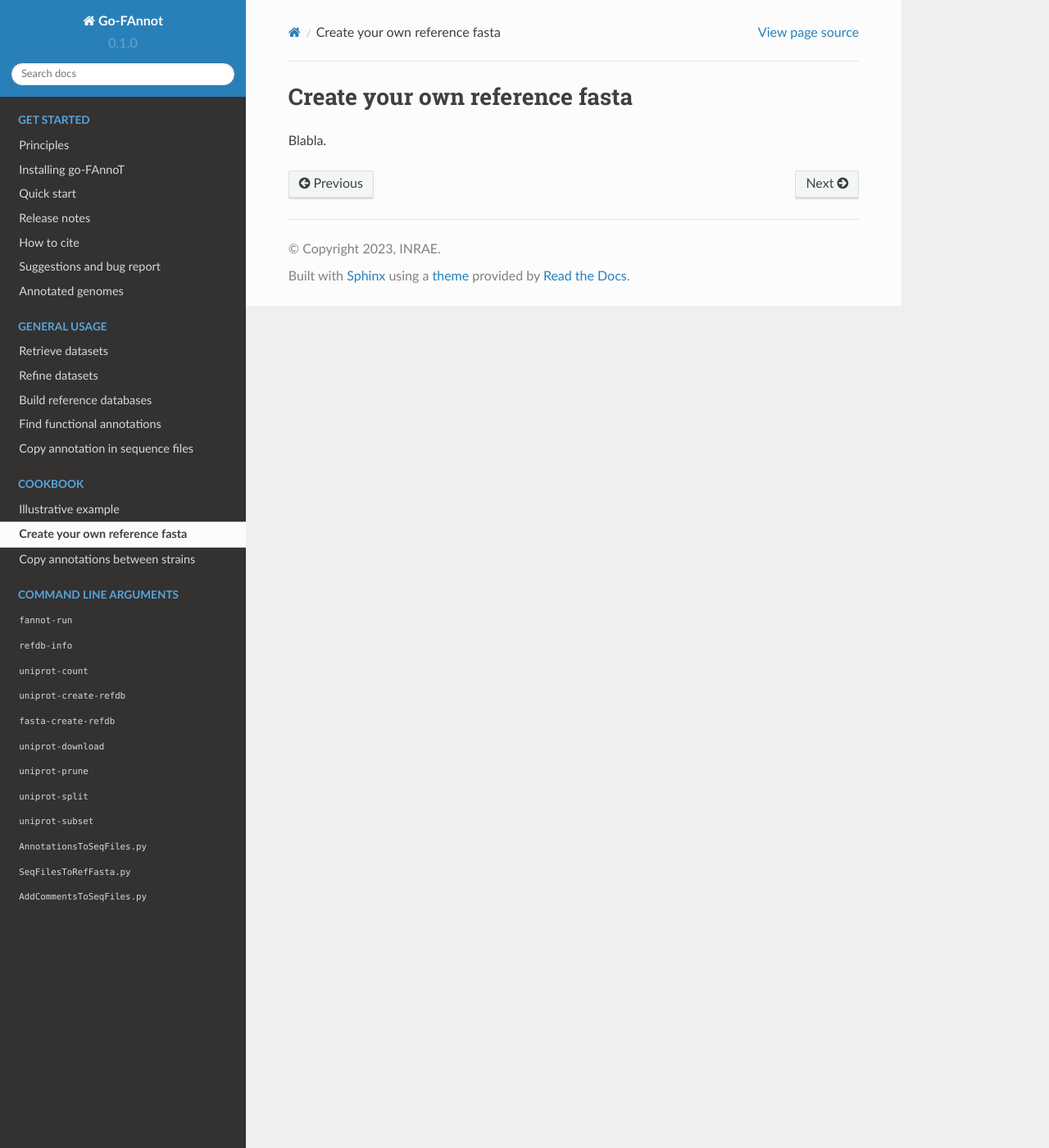
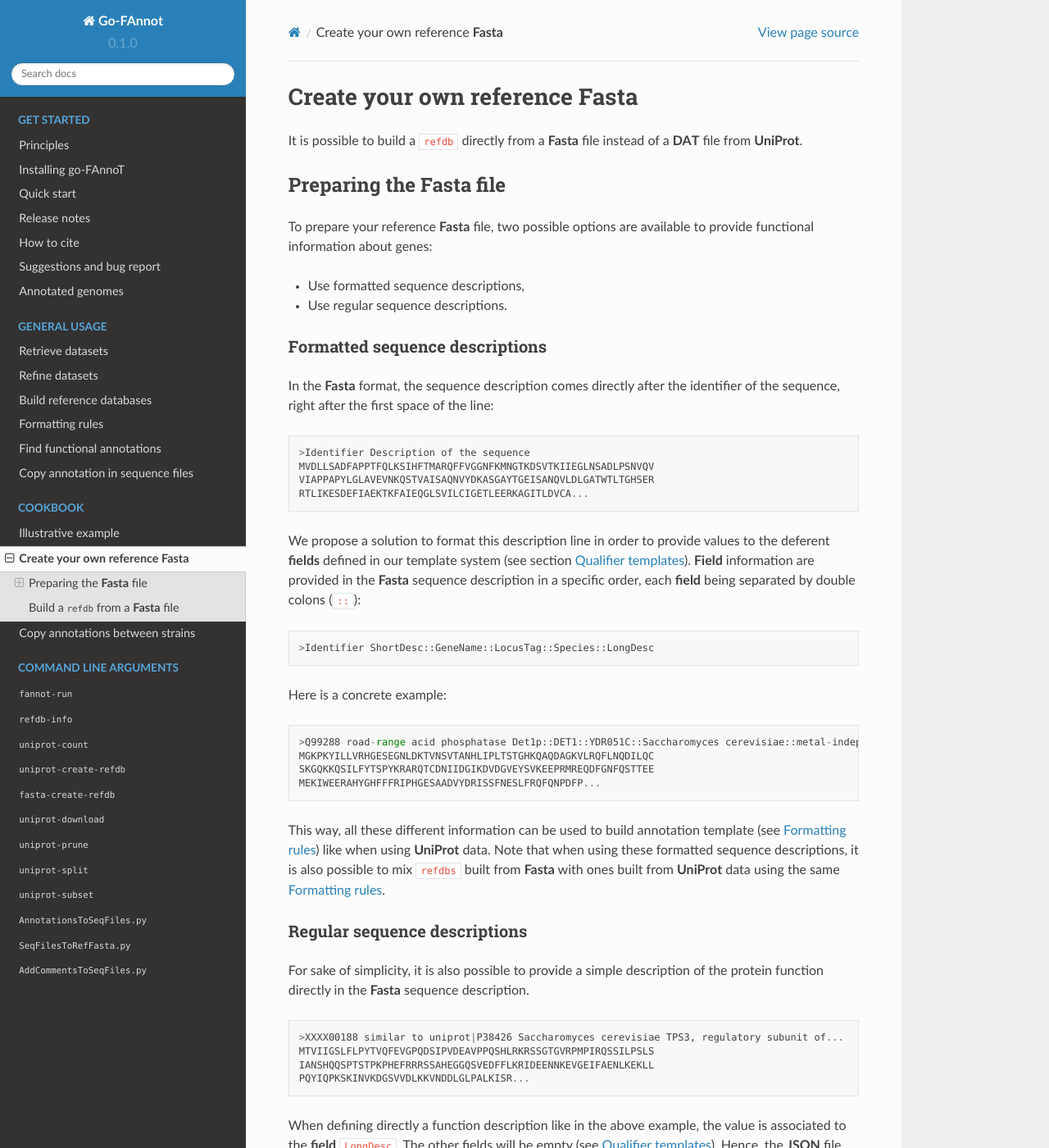
Before and after one commit to hdevillers/go-fannot-documentation, a Sphinx documentation site: the page built from docs/source/cookbook/create_fasta.rst, in a window 1280 px wide and 1400 px high. Shown: the whole window at 82% size. Built offline with Sphinx 7.4.7 and the Read the Docs theme 2.0.0, drawn with Linux system fonts in a browser that asks for light colours; pages that are not in the unit, such as notebooks, are missing from menus; some of the changed text lies outside the part shown.

Commit message:
Add a create refdb from fasta section.

```diff
--- a/docs/source/cookbook/create_fasta.rst
+++ b/docs/source/cookbook/create_fasta.rst
@@ -1,4 +1,92 @@
-Create your own reference fasta
-===============================
+Create your own reference **Fasta**
+===================================
 
-Blabla.
+It is possible to build a ``refdb`` directly from a **Fasta** file instead
+of a **DAT** file from **UniProt**.
+
+Preparing the **Fasta** file
+----------------------------
+
+To prepare your reference **Fasta** file, two possible options are available
+to provide functional information about genes:
+
+* Use formatted sequence descriptions,
+* Use regular sequence descriptions.
+
+Formatted sequence descriptions
+^^^^^^^^^^^^^^^^^^^^^^^^^^^^^^^
+In the **Fasta** format, the sequence description comes directly after the identifier of
+the sequence, right after the first space of the line:
+
+.. code-block::
+
+    >Identifier Description of the sequence
+    MVDLLSADFAPPTFQLKSIHFTMARQFFVGGNFKMNGTKDSVTKIIEGLNSADLPSNVQV
+    VIAPPAPYLGLAVEVNKQSTVAISAQNVYDKASGAYTGEISANQVLDLGATWTLTGHSER
+    RTLIKESDEFIAEKTKFAIEQGLSVILCIGETLEERKAGITLDVCA...
+
+We propose a solution to format this description line in order to provide values to the deferent **fields**
+defined in our template system (see section :ref:`Qualifier templates <Qualifier templates>`).
+**Field** information are provided in the **Fasta** sequence description in a specific order, each **field**
+being separated by double colons (``::``):
+
+.. code-block::
+
+    >Identifier ShortDesc::GeneName::LocusTag::Species::LongDesc
+
+Here is a concrete example:
+
+.. code-block::
+
+    >Q99288 road-range acid phosphatase Det1p::DET1::YDR051C::Saccharomyces cerevisiae::metal-independent, broad-range acid phosphatase...
+    MGKPKYILLVRHGESEGNLDKTVNSVTANHLIPLTSTGHKQAQDAGKVLRQFLNQDILQC
+    SKGQKKQSILFYTSPYKRARQTCDNIIDGIKDVDGVEYSVKEEPRMREQDFGNFQSTTEE
+    MEKIWEERAHYGHFFFRIPHGESAADVYDRISSFNESLFRQFQNPDFP...
+
+This way, all these different information can be used to build annotation template (see :ref:`Formatting rules <Formatting rules>`)
+like when using **UniProt** data. Note that when using these formatted sequence descriptions, it is also possible
+to mix ``refdbs`` built from **Fasta** with ones built from **UniProt** data using the same :ref:`Formatting rules <Formatting rules>`.
+
+Regular sequence descriptions
+^^^^^^^^^^^^^^^^^^^^^^^^^^^^^
+
+For sake of simplicity, it is also possible to provide a simple description of the protein function
+directly in the **Fasta** sequence description.
+
+.. code-block::
+
+    >XXXX00188 similar to uniprot|P38426 Saccharomyces cerevisiae TPS3, regulatory subunit of...
+    MTVIIGSLFLPYTVQFEVGPQDSIPVDEAVPPQSHLRKRSSGTGVRPMPIRQSSILPSLS
+    IANSHQQSPTSTPKPHEFRRRSSAHEGGQSVEDFFLKRIDEENNKEVGEIFAENLKEKLL
+    PQYIQPKSKINVKDGSVVDLKKVNDDLGLPALKISR...
+
+When defining directly a function description like in the above example, the value is associated to
+the **field** ``LongDesc``. The other fields will be empty (see :ref:`Qualifier templates <Qualifier templates>`).
+Hence, the **JSON** file that defines the annotation template has to be modified accordingly:
+
+.. code-block::
+
+    {
+        "DefaultNote": "hypothetical protein",
+        "DefaultProduct": "hypothetical protein",
+        "DefaultGeneName": "",
+        "DefaultFunction": "",
+        "TemplateNote": "{LongDesc}",
+        "TemplateProduct": "",
+        "TemplateGeneName": "",
+        "TemplateFunction": "",
+        ...
+
+Build a ``refdb`` from a **Fasta** file
+---------------------------------------
+
+Once you have your **Fasta**, you can simply create a ``refdb`` using the following command line:
+
+.. code-block:: bash
+
+    fasta-create-refdb -i custom_ref.fasta -r CUSTOM_REF -d my_refdb \
+            -D "Set of custom reference annotations"
+
+Note that excepting the input which is a **Fasta** file instead of a **UniProt** data file,
+all the arguments of this command are identical to those of ``uniprot-create-refdb``
+(see section :ref:`Build reference databases <Build reference databases>`).
--- a/docs/source/index.rst
+++ b/docs/source/index.rst
@@ -36,7 +36,7 @@ It is written in `Go`.
    ./usage/retrieve_data.rst
    ./usage/refine_data.rst
    ./usage/build_refdb.rst
-   ./usage/formating_rules.rst
+   ./usage/formatting_rules.rst
    ./usage/run_fannot.rst
    ./usage/copy_annot.rst
 
```
